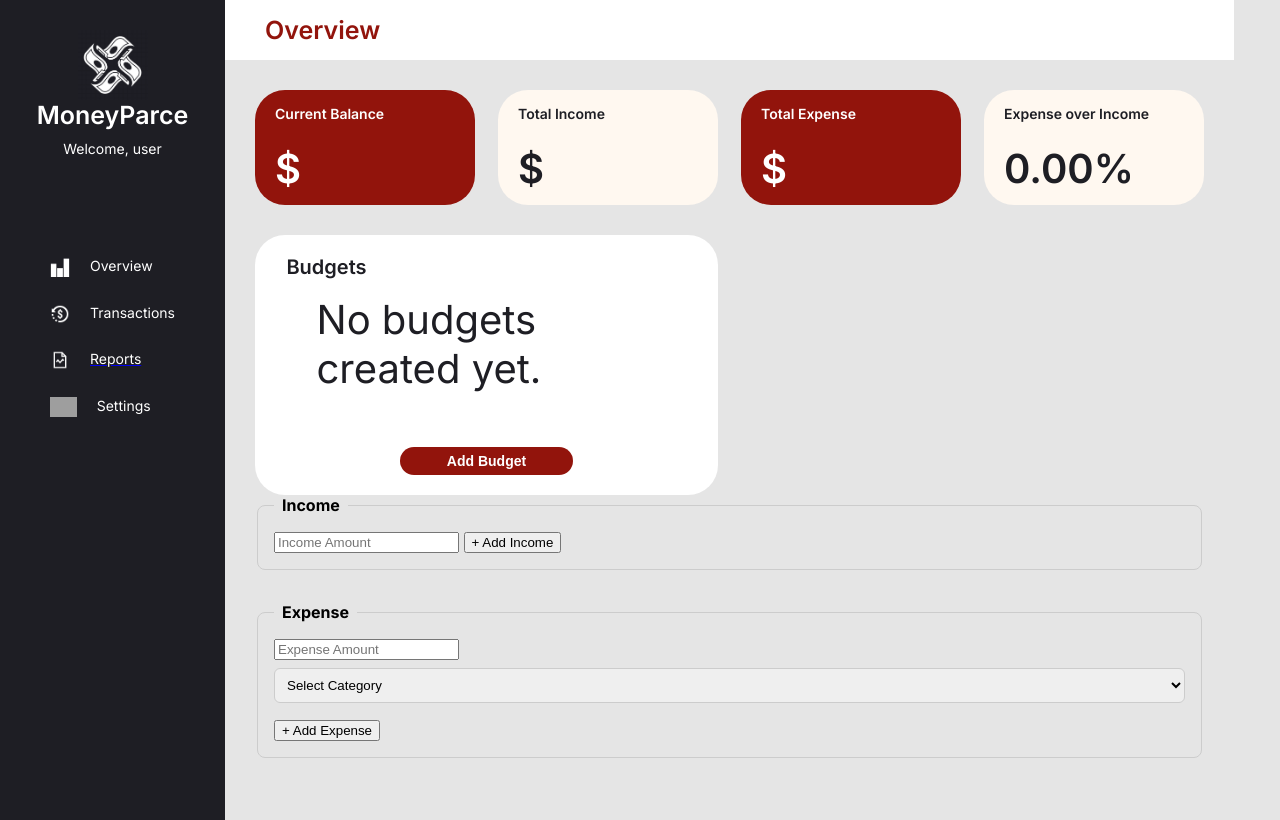
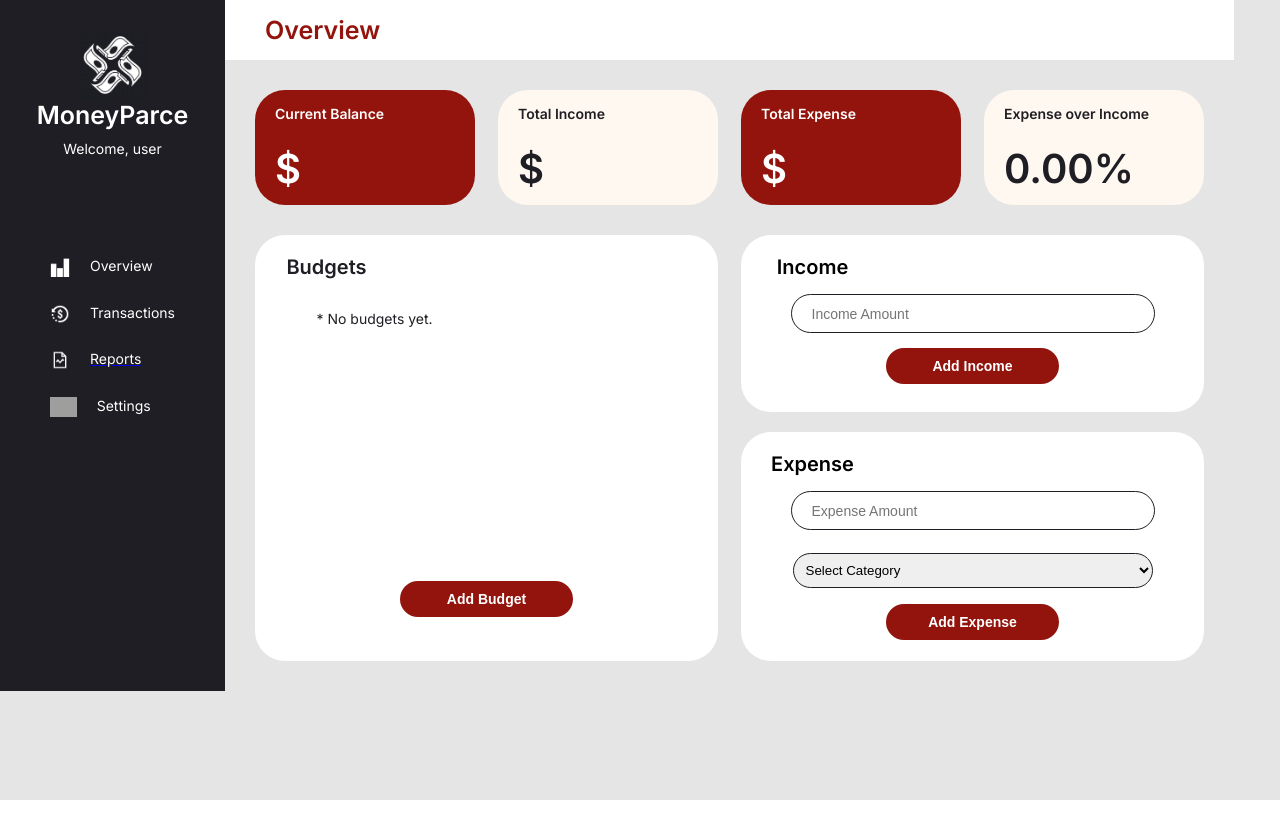
Before and after one commit to jacktran5665/MoneyParce-Website, a Django app: page /dashboard/dashboard/ in a window 1280 px wide. Run offline with Django 5.2, Linux system fonts and the light colour scheme; some web fonts are replaced; grey boxes are pictures that could not be loaded.

Commit message:
Frontend: dashboard

```diff
--- a/dashboard/static/css/style.css
+++ b/dashboard/static/css/style.css
@@ -16,6 +16,7 @@ body {
   color: white;
 
   width: 225px;
+  height:auto;
 }
 
 .sideBarHeader{
@@ -128,15 +129,20 @@ body {
   font-size: 40px;
 }
 
+.whiteBoxWrapper{
+  display:flex;
+  flex-direction: row;
+  justify-content: space-between;
+  align-items: center;
+}
 
-/* White Container Box */
 .whiteBox {
   background-color: white;
   color: #1E1E24;
   border-radius: 30px;
 
   width: 463px;
-  height: 260px;
+  height: 426px;
 
   display:flex;
   flex-direction: column;
@@ -152,7 +158,7 @@ body {
 }
 
 .budgetList {
-  height: 180px;
+  height: 270px;
   width: 370px;
   margin-right: 50px;
 }
@@ -170,15 +176,36 @@ body {
 /* Hidden form for adding a budget */
 #new-budget-form {
   display: none;
-  width: 463px;
 }
 
-.newBudgetInput {
-  font-size: 14px;
-  width: 463px;
+.formFormat {
+  width: 350px;
+
+  display:flex;
+  flex-direction: row;
+  justify-content: space-between;
+  align-items: center;
+
+  margin-bottom: 20px;
 }
 
-.add-budget-btn {
+.newbudgetInput {
+  font-size: 14px;
+  width: 100px;
+  border: none;
+  border-bottom: 1px solid #1E1E24;
+}
+
+.newbudgetBtn{
+  width: 100px;
+  height: 20px;
+  border:none;
+  background-color: grey;
+  color: white;
+  border-radius: 30px;
+}
+
+.addBtn {
   width: 173px;
   height: 36px;
 
@@ -221,4 +248,52 @@ margin-top: 30px;
     margin-bottom: 1rem;
     border: 1px solid #ccc;
     border-radius: 6px;
-  }
+}
+
+.incomeBox{
+  background-color: white;
+  width: 463px;
+  height: 177px;
+  border-radius: 30px;
+
+  display:flex;
+  flex-direction: column;
+  align-items: center;
+
+  margin-bottom: 20px;
+}
+
+.inputBox{
+  width: 340px;
+  height: 35px;
+
+  font-size:14px;
+
+  border-radius: 30px;
+
+  margin-top: 15px;
+  margin-bottom: 15px;
+
+  padding-left: 20px;
+
+  border: 1px solid #1E1E24;
+}
+
+.expenseBox{
+  width: 463px;
+  height: 229px;
+  border-radius:30px;
+  background-color: white;
+
+  display:flex;
+  flex-direction: column;
+  align-items: center;
+}
+
+.selectBox{
+  width: 360px;
+  height: 35px;
+  border-radius: 30px;
+
+  border: 1px solid #1E1E24;
+}
--- a/dashboard/templates/dashboard/dashboard.html
+++ b/dashboard/templates/dashboard/dashboard.html
@@ -74,6 +74,7 @@
       </div>
     </div>
 
+    <div class="whiteBoxWrapper">
     <div class="whiteBox">
       <div class="whiteBoxTitle">Budgets</div>
       <ul class="budgetList">
@@ -83,44 +84,42 @@
           <div>{{ budget.expenses_total|floatformat:2 }} / {{ budget.total_budget }}</div>
         </div>
         {% empty %}
-          <div class="totalText">No budgets created yet.</div>
+          <div class="totalTitle">* No budgets yet.</div>
         {% endfor %}
       </ul>
       <div id="new-budget-form">
         <form method="POST">
           {% csrf_token %}
-          <input class="newbudgetInput" type="text" name="budget_name" placeholder="Budget Name (Category)">
-          <input class="newbudgetInput" type="text" name="total_budget_new" placeholder="Budget Amount">
-          <button type="submit" name="submit_budget">Save Budget</button>
+          <div class="formFormat">
+            <input class="newbudgetInput" type="text" name="budget_name" placeholder="Category">
+            <input class="newbudgetInput" type="text" name="total_budget_new" placeholder="Amount">
+            <button class="newbudgetBtn" type="submit" name="submit_budget">Save Budget</button>
+          </div>
         </form>
       </div>
-      <button type="button" class="add-budget-btn" onclick="toggleBudgetForm()">Add Budget</button>
+      <button type="button" class="addBtn" onclick="toggleBudgetForm()">Add Budget</button>
     </div>
-
-
-
-
 
     <form method="POST">
       {% csrf_token %}
-          <fieldset>
-            <legend>Income</legend>
-            <input type="text" name="income_amount" placeholder="Income Amount">
-            <button type="submit" name="submit_income">+ Add Income</button>
-          </fieldset>
-          <fieldset>
-            <legend>Expense</legend>
-            <input type="text" name="expense_amount" placeholder="Expense Amount">
-            <select name="expense_budget">
+        <div class="incomeBox">
+          <div class="whiteBoxTitle">Income</div>
+          <input class="inputBox" type="text" name="income_amount" placeholder="Income Amount">
+          <button class="addBtn" type="submit" name="submit_income">Add Income</button>
+        </div>
+
+        <div class="expenseBox">
+          <div class="whiteBoxTitle">Expense</div>
+          <input class="inputBox" type="text" name="expense_amount" placeholder="Expense Amount">
+          <select class="selectBox" name="expense_budget">
             <option value="">Select Category</option>
             {% for budget in budgets %}
             <option value="{{ budget.id }}">{{ budget.name }}</option>
             {% endfor %}
           </select>
-            <button type="submit" name="submit_expense">+ Add Expense</button>
-          </fieldset>
+          <button class="addBtn" type="submit" name="submit_expense">Add Expense</button>
+        </div>
     </form>
-      </div>
   </div>
 
   <script>
--- a/transactions/templates/transactions/history.html
+++ b/transactions/templates/transactions/history.html
@@ -17,7 +17,7 @@
       <div class="brand">
         <img src="{% static 'img/logo.png' %}" alt="MoneyParce" height="70" />
         <h1>MoneyParce</h1>
-        <p>Welcome, {% if user.is_authenticated %}{{ user.username }}{% else %}Sara{% endif %}</p>
+        <p>Welcome, {% if user.is_authenticated %}{{ user.username }}{% else %}User{% endif %}</p>
       </div>
 
       <div class="nav-menu">
```
Also changed, not shown: db.sqlite3 (deleted). Lines whose indentation alone changed are shown as unchanged.
